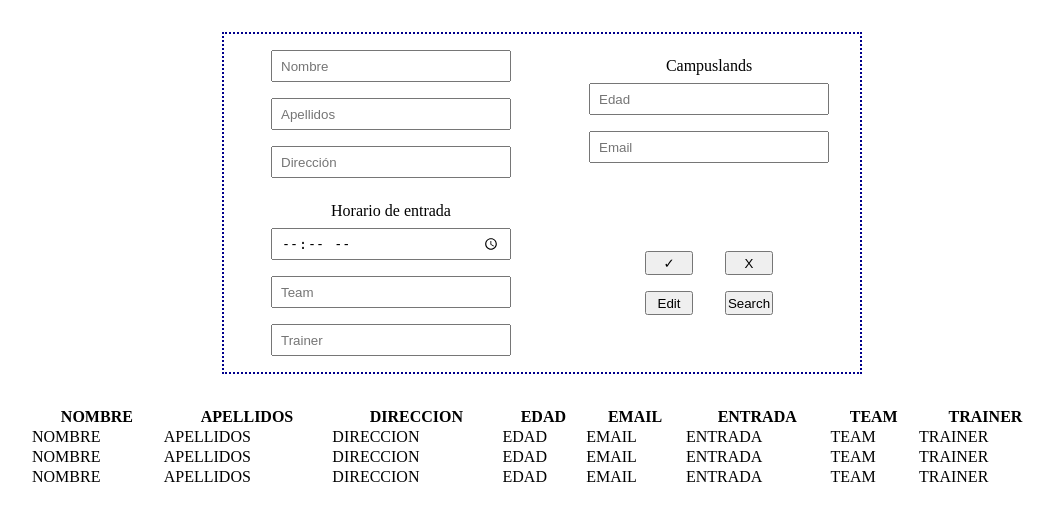
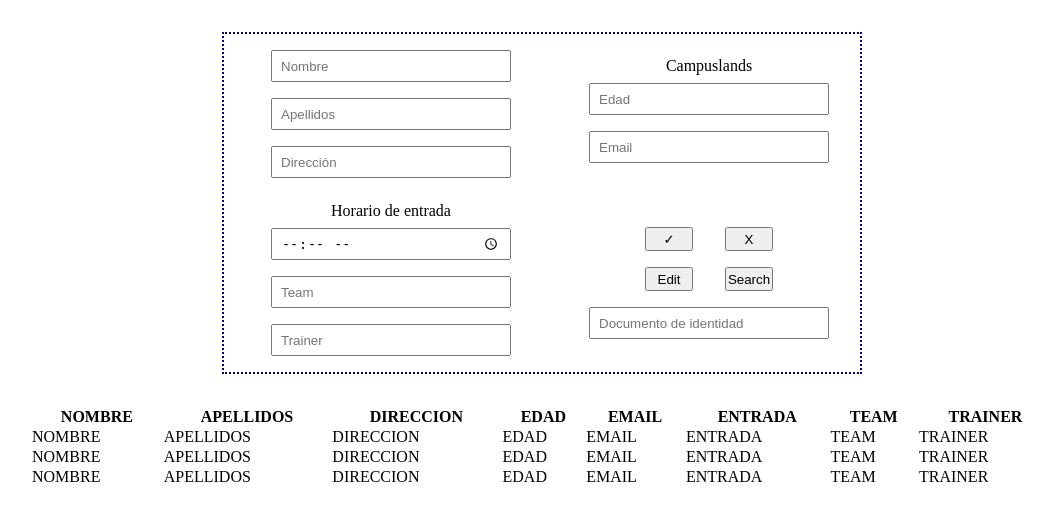
Before and after one commit to dVera17/Crud1PHP, a PHP site: page / in a window 1280 px wide. Shown: the top 521 px of the page, without its empty margins (98-1150 px from the left). Run offline with PHP 8.4, Linux system fonts and the light colour scheme.

Commit message:
feat: :sparkles: Finalizacion formulario
Finalizacion formulario

```diff
--- a/index.php
+++ b/index.php
@@ -41,6 +41,7 @@
                             <input type="submit" value="Search">
                         </div>
                     </div>
+                    <input class="inp-info" type="number" name="cc" placeholder="Documento de identidad">
                 </div>
             </div>
         </form>
```
